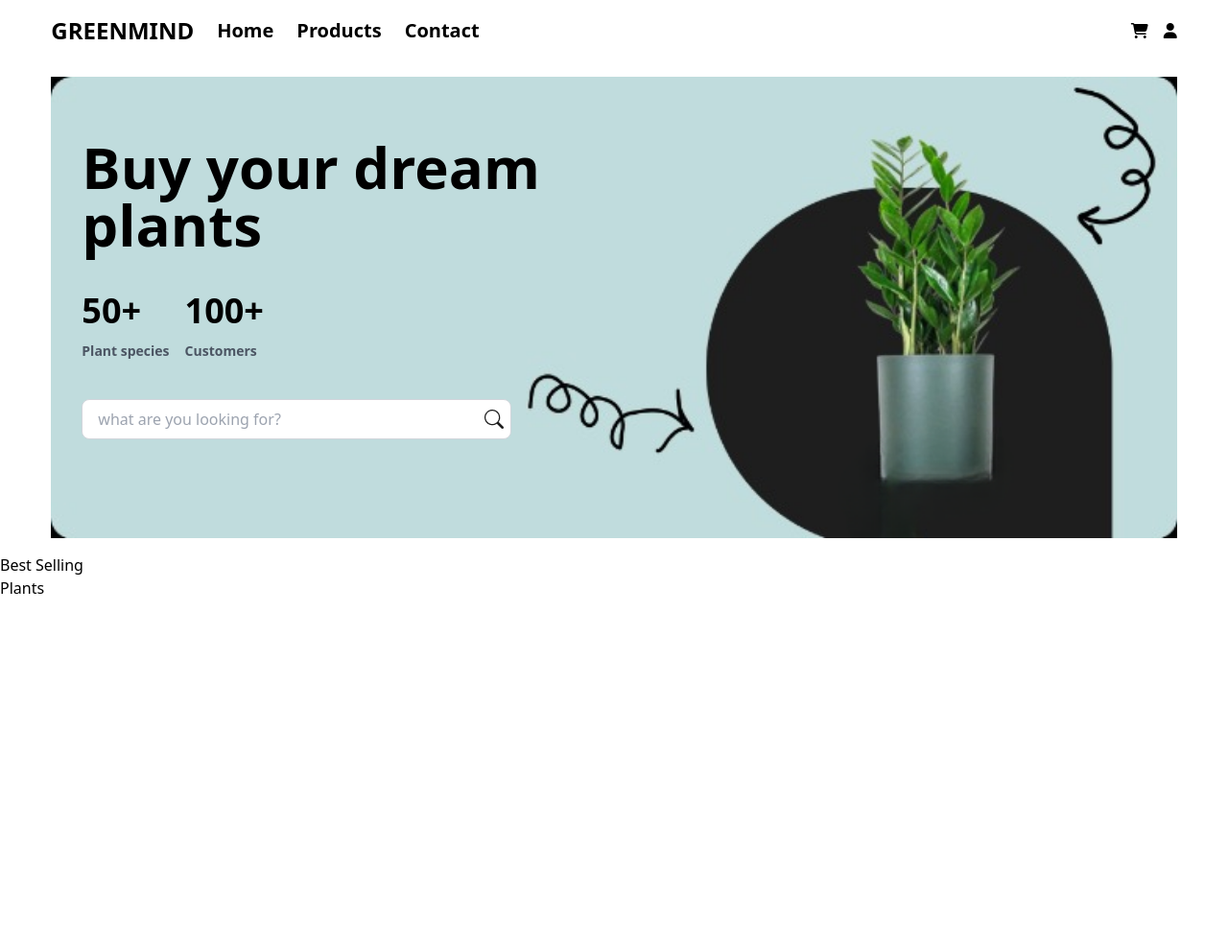
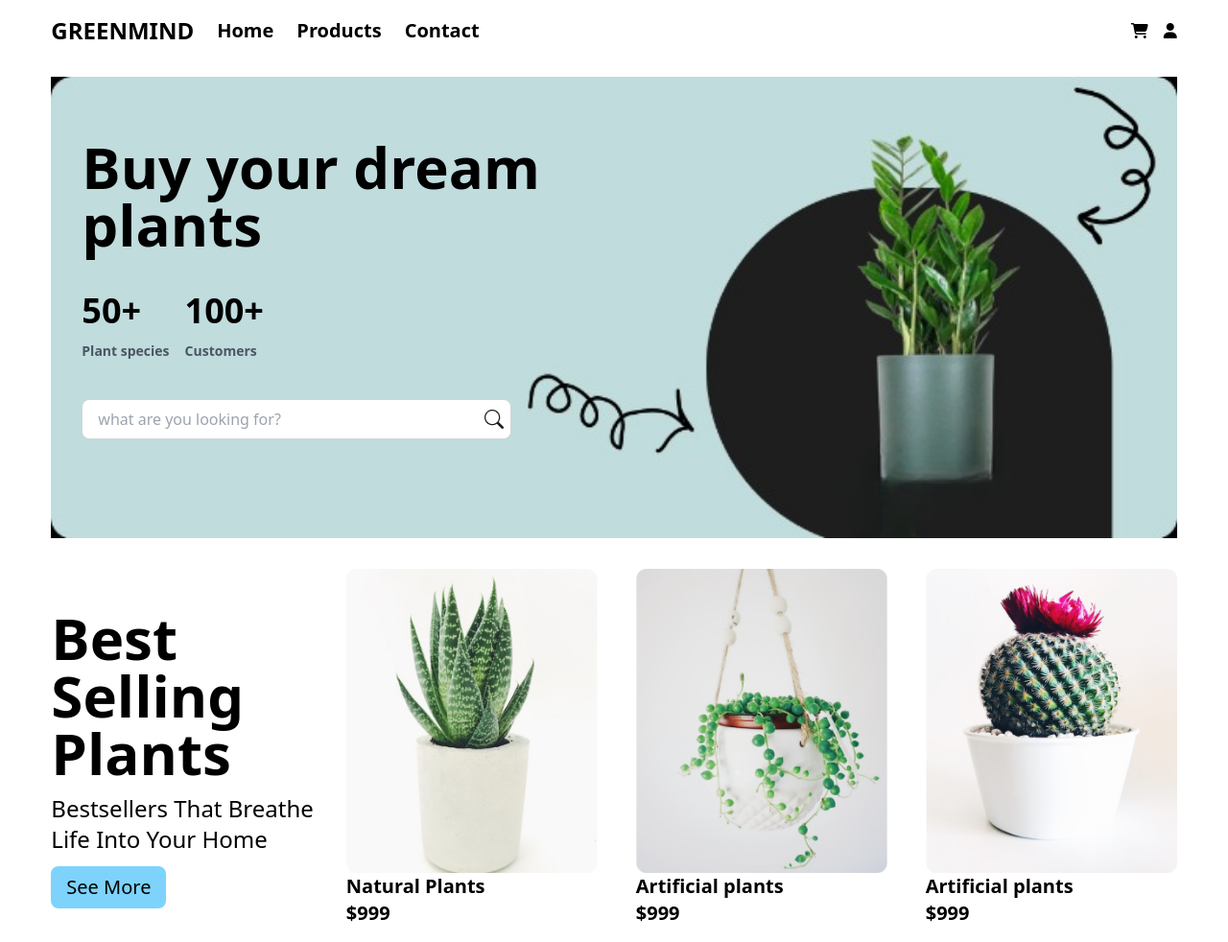
Before and after one commit to maysha29/Plants-website, a plain HTML site: page index.html in a window 1280 px wide. Shown: the whole page at 96% size. Before the commit the page ends 800 px from the top, so only its background shows below. Drawn offline with nearby package versions, Linux system fonts and the light colour scheme.

```diff
--- a/index.html
+++ b/index.html
@@ -56,19 +56,39 @@
           </div>
         </div>
        </section>
+
+
        <!-- best selling plants -->
-        <section>
+        <section class="w-11/12 mx-auto py-4">
             <!-- left side -->
+             <div class="flex items-center justify-between ">
             <div>
-             <h1>Best Selling<br>Plants</h1>
-             <p></p>
-             <button></button>
+             <h1 class="font-bold text-6xl mt-6">Best Selling<br>Plants</h1>
+             <p class="font-medium text-2xl mt-3">Bestsellers That Breathe<br> Life Into Your Home</p>
+             <button class="bg-sky-300 px-4 py-2 rounded-lg text-xl font-medium mt-3">See More </button>
             </div>
             <!-- right side -->
-             <div>
-
+             <div class="flex gap-10">
+              <div>
+               <img src="images/selling-1.png" alt="">
+               <p class="text-xl font-bold">Natural Plants</p>
+               <p class="text-xl font-bold">$999</p>
+               </div>
+               <div>
+               <img src="images/selling-2.png" alt="">
+               <p class="text-xl font-bold">Artificial plants</p>
+               <p class="text-xl font-bold">$999</p>
+               </div>
+               <div>
+               <img src="images/selling-3.png" alt="">
+               <p class="text-xl font-bold">Artificial plants</p>
+               <p class="text-xl font-bold">$999</p>
+               </div>
+             </div>
              </div>
         </section>
+
+        <!-- About us -->
    </header>
 </body>
 </html>
```
